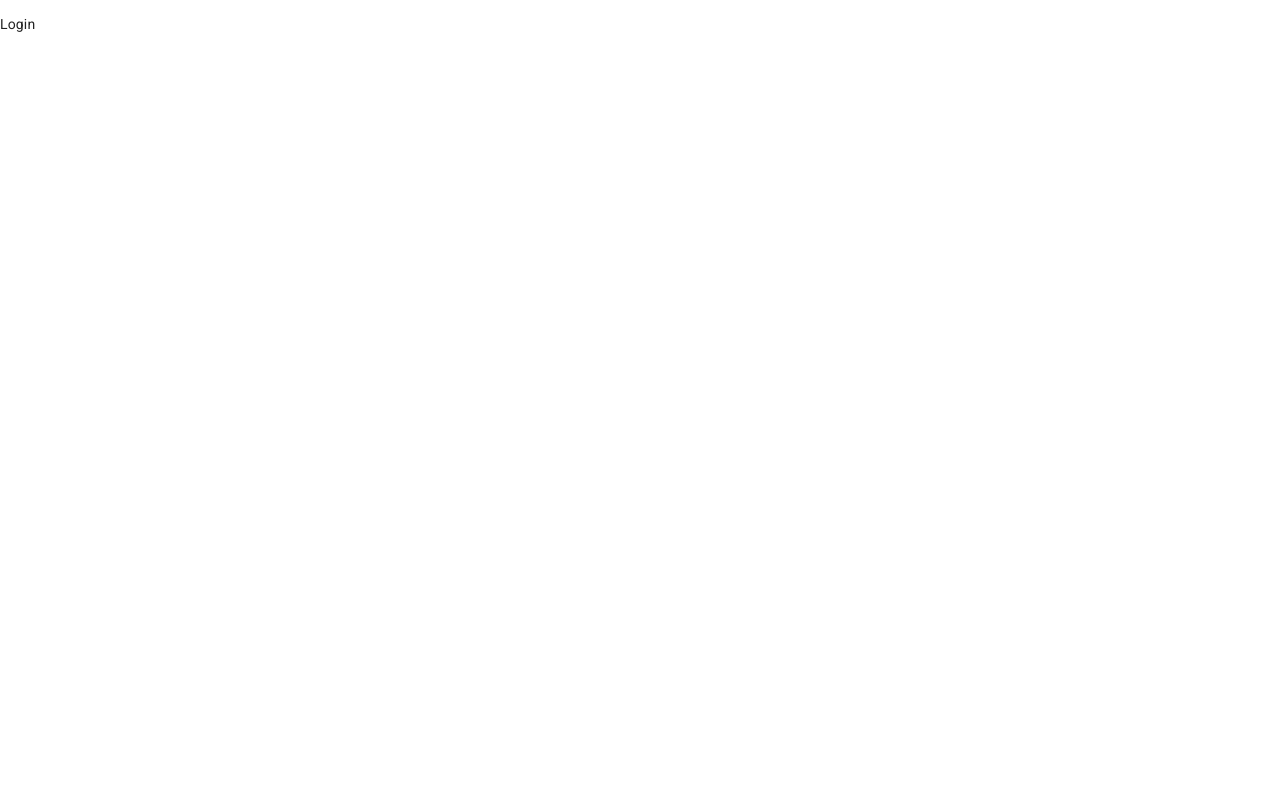
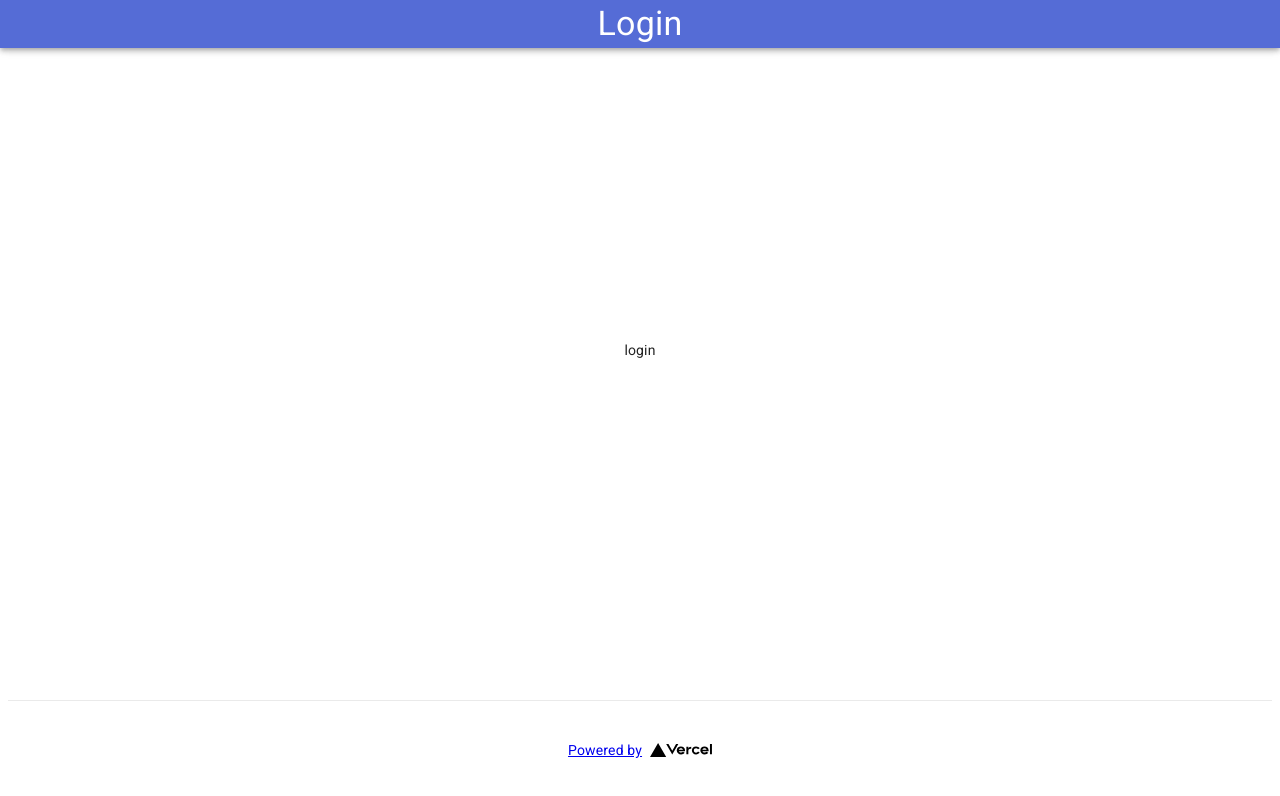
Before and after one commit to K-Daiki-0ne/ex, a Next.js app in the folder web/: page /login in a window 1280 px wide. Shown: the top 796 px of the page. Built offline with nearby package versions, Linux system fonts and the light colour scheme.

Commit message:
create: login template

```diff
--- a/web/src/pages/login.tsx
+++ b/web/src/pages/login.tsx
@@ -1,9 +1,46 @@
-import React from 'react';
+import React from 'react'
+import Head from 'next/head'
+import styles from '../styles/Home.module.css'
+import { Container } from '@material-ui/core';
+import AppBar from '@material-ui/core/AppBar';
+import Toolbar from '@material-ui/core/Toolbar';
+import Typography from '@material-ui/core/Typography';
 
 const Login: React.FC = (): JSX.Element => {
   return (
-    <div>
-      <p>Login</p>
+    <div className={styles.container}>
+      <Head>
+        <title>EX Login</title>
+        <link rel="icon" href="/favicon.ico" />
+      </Head>
+
+      <AppBar position="fixed">
+        <Toolbar variant="dense" className={styles.title}>
+          <Typography variant="h4" color="inherit">
+            Login
+          </Typography>
+        </Toolbar>
+      </AppBar>
+
+      <main className={styles.main}>
+        <Container
+          fixed
+          maxWidth='xs'
+        >
+          login
+        </Container>
+      </main>
+
+      <footer className={styles.footer}>
+        <a
+          href="https://vercel.com?utm_source=create-next-app&utm_medium=default-template&utm_campaign=create-next-app"
+          target="_blank"
+          rel="noopener noreferrer"
+        >
+          Powered by{' '}
+          <img src="/vercel.svg" alt="Vercel Logo" className={styles.logo} />
+        </a>
+      </footer>
     </div>
   )
 }
```
